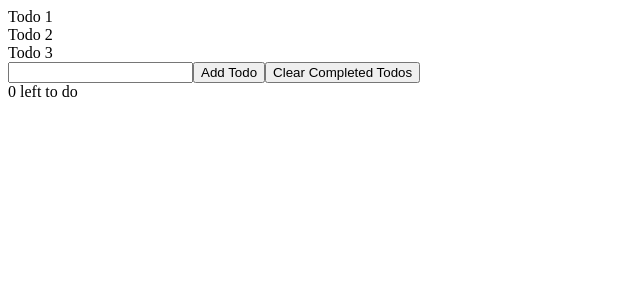
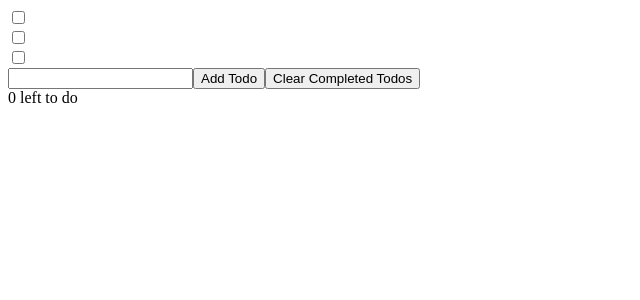
Before and after one commit to DenysPyshniuk/ToDoList, a React (Create React App) app: page / in a window 1280 px wide. Shown: the top 300 px of the page, without its empty margins (0-640 px from the left). Built offline with nearby package versions, Linux system fonts and the light colour scheme.

Commit message:
Return label for Todo item

```diff
--- a/src/Todo.js
+++ b/src/Todo.js
@@ -1,5 +1,10 @@
 import React from "react";
 
 export default function Todo({ todo }) {
-  return <div>{todo}</div>;
+  return (
+    <label>
+      <input type="checkbox" checked={todo.complete} />
+      <div>{todo.name}</div>
+    </label>
+  );
 }
```
